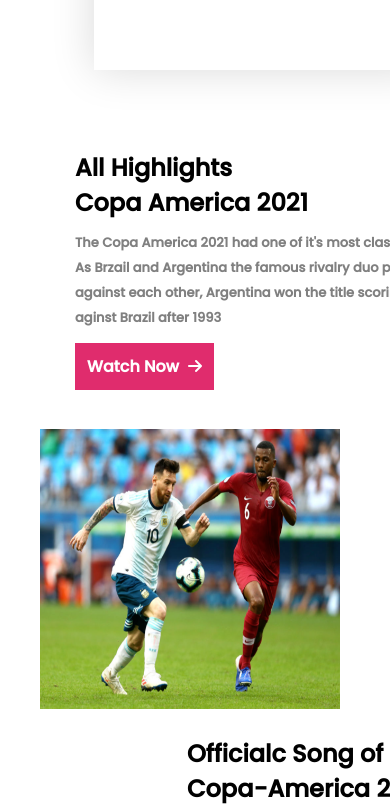
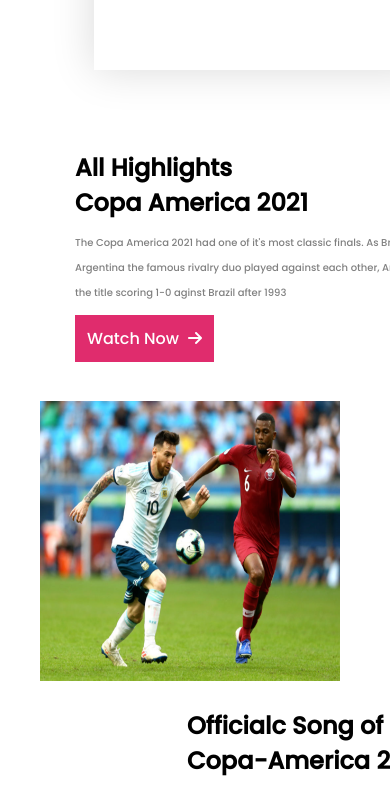
Before and after one commit to dolankarmaker/responsive-football-ph, a plain HTML site: page index.html in a window 390 px wide. Shown: the part 5117-5923 px from the top of the page. Drawn offline with Linux system fonts and the light colour scheme.

Commit message:
bottom fonts update

```diff
--- a/style.css
+++ b/style.css
@@ -461,14 +461,13 @@ footer{
         line-height: 15px;
         margin-left: 5px;
         font-size: medium;
-        font-weight: bold;
     }
     .bottom-title>p{
         font-size: 1rem;
         color: gray;
         line-height: 25px;
         margin-right:1px;
-        font-size: small;
+        font-size: x-small;
 
     }
 
```
